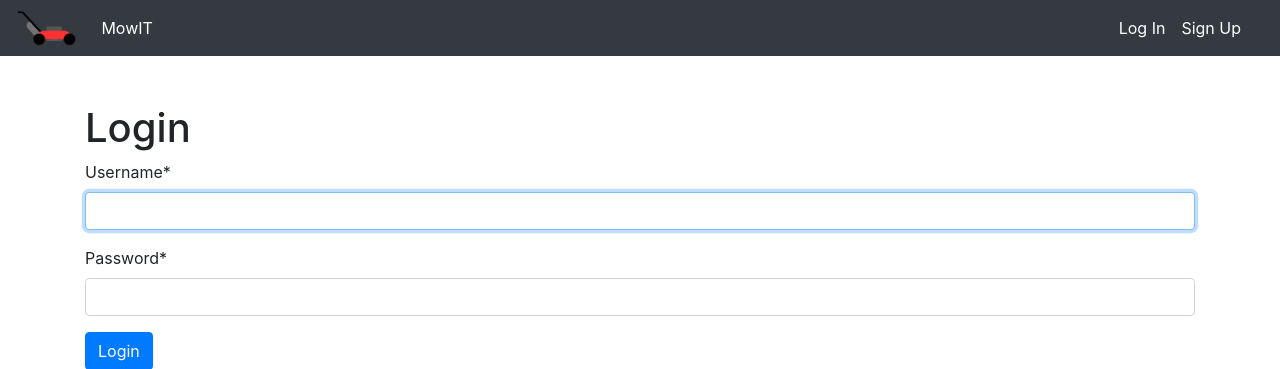
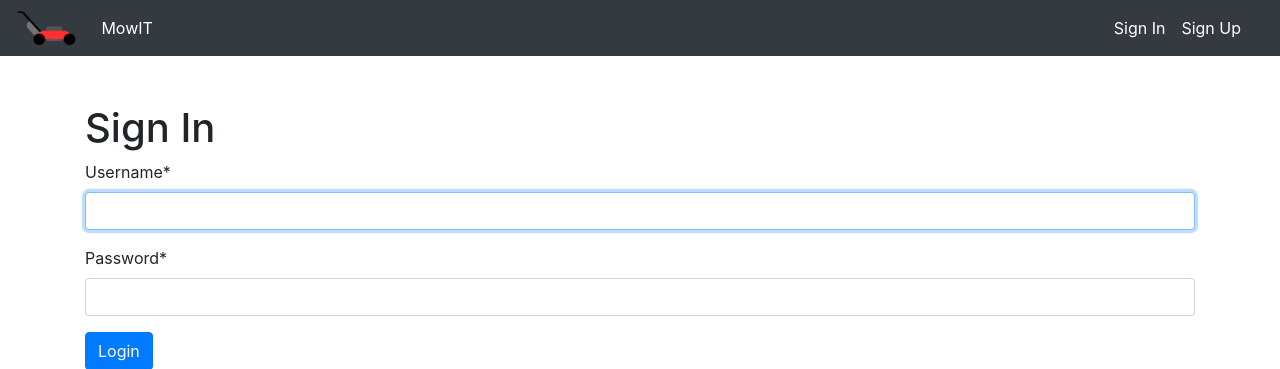
Before and after one commit to andreww0717/mowit_project, a Django app: page /login/ in a window 1280 px wide. Shown: the top 369 px of the page. Run offline with Django 4.2, Linux system fonts and the light colour scheme; some libraries are stand-ins or nearby versions.

Commit message:
Small changes to registration and login page

```diff
--- a/backend/backendcore_api/templates/homepage.html
+++ b/backend/backendcore_api/templates/homepage.html
@@ -4,7 +4,8 @@
 {% block title %} Main Homepage {% endblock %}
 {% block content %}
 
-<h1 class="text-center">Main Homepage</h1>
+<br>
+<h1 class="text-center">Welcome to MowIT</h1>
 {% if user.is_authenticated %}
 <p style="text-align:center">Hello, {{request.user.username}}</p>
 
--- a/backend/backendcore_api/templates/login.html
+++ b/backend/backendcore_api/templates/login.html
@@ -5,7 +5,7 @@
 
 <!--Login-->
 <div class="container py-5">
-  <h1>Login</h1>
+  <h1>Sign In</h1>
   <form method="POST">
     {% csrf_token %}
     {{ login_form|crispy }}
--- a/backend/backendcore_api/templates/navbar.html
+++ b/backend/backendcore_api/templates/navbar.html
@@ -13,7 +13,6 @@
         </li>
         {% else %}
         <li class="nav-item">
-          <!-- Homepage for App -->
           <a class="nav-link" style="color:white" href="/login/">MowIT</a>
         </li>
         {% endif %}
@@ -30,7 +29,7 @@
 
       {% else %}
        <li class="nav-item">
-          <a class="nav-link" style="color:white" href="/login/">Log In</a>
+          <a class="nav-link" style="color:white" href="/login/">Sign In</a>
        </li>
        <li class="nav-item">
           <a class="nav-link" style="color:white" href="/register/">Sign Up</a>
--- a/backend/backendcore_api/templates/profile.html
+++ b/backend/backendcore_api/templates/profile.html
@@ -16,6 +16,7 @@
       </div>
     </div>
     <!-- FORM HERE -->
+    <div>
     <form method="POST" enctype="multipart/form-data">
         {% csrf_token %}
         <fieldset class="form-group">
@@ -29,6 +30,7 @@
           <button class="btn btn-outline-info" type="submit">Update</button>
         </div>
       </form>
+    </div>
   </div>
 
 <!-- <div class= "text-center">
--- a/backend/backendcore_api/templates/register.html
+++ b/backend/backendcore_api/templates/register.html
@@ -5,7 +5,7 @@
 
 <div class="container py-5">
 
-	<h1>Register</h1>
+	<h1>Sign Up</h1>
 	<form method="POST">
 		{% csrf_token %}
 		{{ register_form|crispy }}
--- a/backend/backendcore_api/urls.py
+++ b/backend/backendcore_api/urls.py
@@ -7,7 +7,7 @@ app_name = 'backendcore_api'
 urlpatterns = [
 
     # If user not logged in
-    path('', views.login_request, name='login'),
+    path('', views.homepage, name='homepage'),
 
     # Registration
     # path('', views.homepage, name='homepage'),
```
Also changed, not shown: backend/db.sqlite3, backend/media/profile_pics/Korra.jpg (added), backend/media/profile_pics/Pngtreesingle_tree_cartoon_illustration_5501003_1.png (added).
